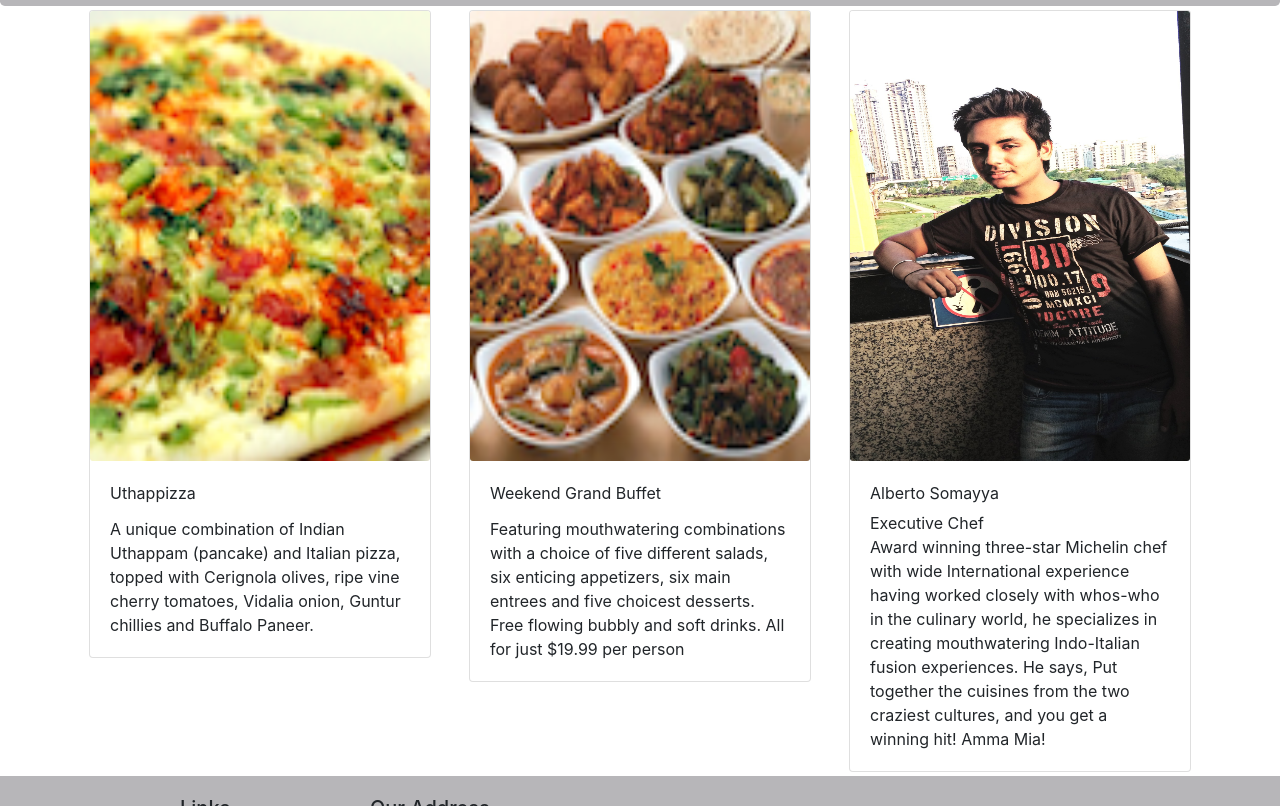
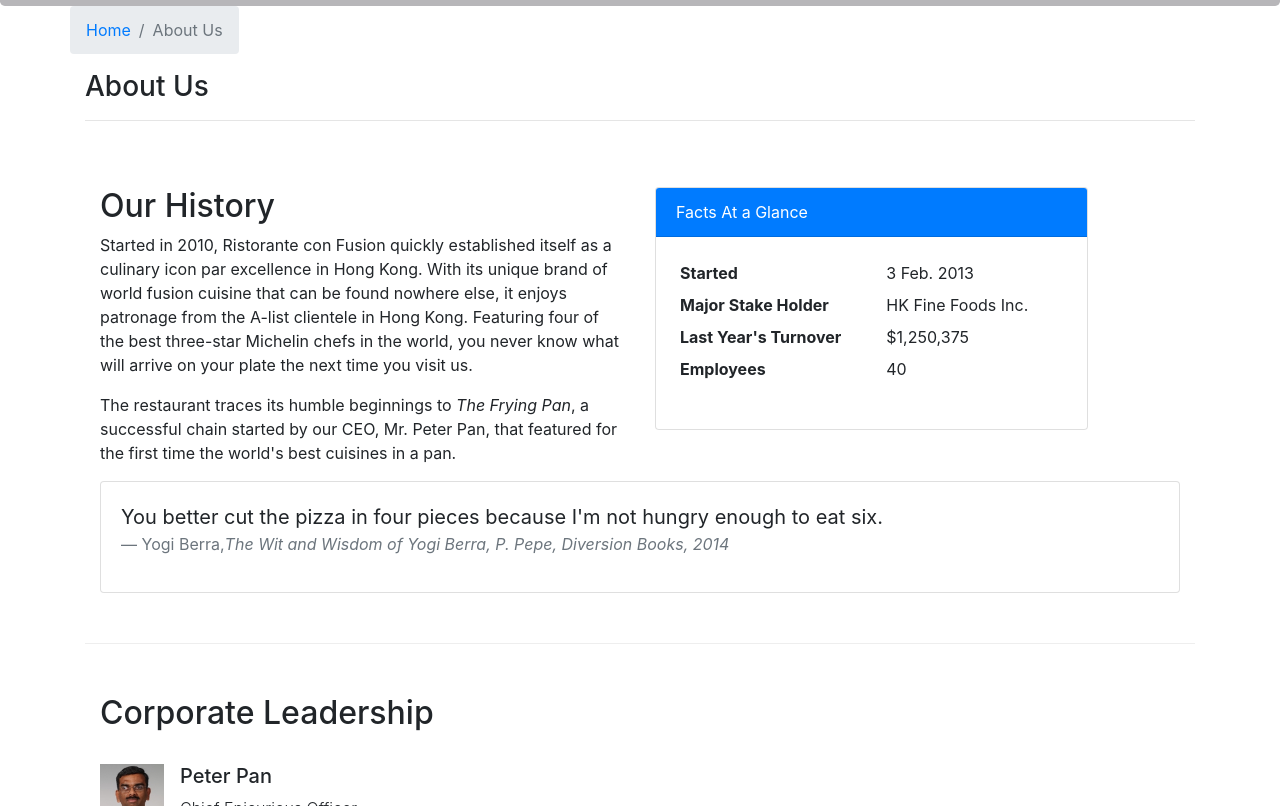
Before and after one commit to hkmr/restaurantApp, a React (Create React App) app: page /about in a window 1280 px wide. Before the commit this address led to /home. Shown: the part 334-1140 px from the top of the page. Built offline with nearby package versions, Linux system fonts and the light colour scheme.

Commit message:
Assignment 2(completed)

```diff
--- a/public/index.html
+++ b/public/index.html
@@ -1,14 +1,12 @@
 <!DOCTYPE html>
 <html lang="en">
+
 <head>
   <meta charset="utf-8" />
   <link rel="icon" href="%PUBLIC_URL%/favicon.ico" />
   <meta name="viewport" content="width=device-width, initial-scale=1" />
   <meta name="theme-color" content="#000000" />
-    <meta
-      name="description"
-      content="Web site created using create-react-app"
-    />
+  <meta name="description" content="Web site created using create-react-app" />
   <link rel="apple-touch-icon" href="%PUBLIC_URL%/logo192.png" />
   <!--
       manifest.json provides metadata used when your web app is installed on a
@@ -24,8 +22,9 @@
       work correctly both with client-side routing and a non-root public URL.
       Learn how to configure a non-root public URL by running `npm run build`.
     -->
-    <title>React App</title>
+  <title>Ristorante Con Fusion</title>
 </head>
+
 <body>
   <noscript>You need to enable JavaScript to run this app.</noscript>
   <div id="root"></div>
@@ -40,4 +39,5 @@
       To create a production bundle, use `npm run build` or `yarn build`.
     -->
 </body>
+
 </html>
--- /dev/null
+++ b/src/components/About.js
@@ -0,0 +1,117 @@
+import React from "react";
+import {
+  Breadcrumb,
+  BreadcrumbItem,
+  Card,
+  CardBody,
+  CardHeader,
+  Media
+} from "reactstrap";
+import { Link } from "react-router-dom";
+
+function RenderLeader(props) {
+  return (
+    <Media as="li" className="mt-4">
+      <img
+        width={64}
+        height={64}
+        className="mr-3"
+        src={props.leader.image}
+        alt={props.leader.name}
+      />
+      <div className="media-body">
+        <h5>{props.leader.name}</h5>
+        <span className="font-weight-light">{props.leader.designation}</span>
+        <p>{props.leader.description}</p>
+      </div>
+    </Media>
+  );
+}
+
+export default function About(props) {
+  const leaders = props.leaders.map(leader => {
+    return <RenderLeader leader={leader} />;
+  });
+
+  return (
+    <div className="container">
+      <div className="row">
+        <Breadcrumb>
+          <BreadcrumbItem>
+            <Link to="/home">Home</Link>
+          </BreadcrumbItem>
+          <BreadcrumbItem active>About Us</BreadcrumbItem>
+        </Breadcrumb>
+        <div className="col-12">
+          <h3>About Us</h3>
+          <hr />
+        </div>
+      </div>
+      <div className="row row-content">
+        <div className="col-12 col-md-6">
+          <h2>Our History</h2>
+          <p>
+            Started in 2010, Ristorante con Fusion quickly established itself as
+            a culinary icon par excellence in Hong Kong. With its unique brand
+            of world fusion cuisine that can be found nowhere else, it enjoys
+            patronage from the A-list clientele in Hong Kong. Featuring four of
+            the best three-star Michelin chefs in the world, you never know what
+            will arrive on your plate the next time you visit us.
+          </p>
+          <p>
+            The restaurant traces its humble beginnings to{" "}
+            <em>The Frying Pan</em>, a successful chain started by our CEO, Mr.
+            Peter Pan, that featured for the first time the world's best
+            cuisines in a pan.
+          </p>
+        </div>
+        <div className="col-12 col-md-5">
+          <Card>
+            <CardHeader className="bg-primary text-white">
+              Facts At a Glance
+            </CardHeader>
+            <CardBody>
+              <dl className="row p-1">
+                <dt className="col-6">Started</dt>
+                <dd className="col-6">3 Feb. 2013</dd>
+                <dt className="col-6">Major Stake Holder</dt>
+                <dd className="col-6">HK Fine Foods Inc.</dd>
+                <dt className="col-6">Last Year's Turnover</dt>
+                <dd className="col-6">$1,250,375</dd>
+                <dt className="col-6">Employees</dt>
+                <dd className="col-6">40</dd>
+              </dl>
+            </CardBody>
+          </Card>
+        </div>
+        <div className="col-12">
+          <Card>
+            <CardBody className="bg-faded">
+              <blockquote className="blockquote">
+                <p className="mb-0">
+                  You better cut the pizza in four pieces because I'm not hungry
+                  enough to eat six.
+                </p>
+                <footer className="blockquote-footer">
+                  Yogi Berra,
+                  <cite title="Source Title">
+                    The Wit and Wisdom of Yogi Berra, P. Pepe, Diversion Books,
+                    2014
+                  </cite>
+                </footer>
+              </blockquote>
+            </CardBody>
+          </Card>
+        </div>
+      </div>
+      <div className="row row-content">
+        <div className="col-12">
+          <h2>Corporate Leadership</h2>
+        </div>
+        <div className="col-12">
+          <ul className="list-unstyled">{leaders}</ul>
+        </div>
+      </div>
+    </div>
+  );
+}
--- a/src/components/Contact.js
+++ b/src/components/Contact.js
@@ -1,6 +1,7 @@
 import React from "react";
 
 function Contact(props) {
+  console.log("Contact");
   return (
     <div className="container">
       <div className="row row-content">
--- a/src/components/DishDetail.js
+++ b/src/components/DishDetail.js
@@ -8,8 +8,11 @@
   ListGroup,
   ListGroupItem,
   ListGroupItemHeading,
-  ListGroupItemText
+  ListGroupItemText,
+  Breadcrumb,
+  BreadcrumbItem
 } from "reactstrap";
+import { Link } from "react-router-dom";
 
 function renderComments(comments) {
   return comments.map(comment => {
@@ -30,6 +33,7 @@
 }
 
 export default function DishDetail(props) {
+  console.log("Dish Detail");
   const dish = props.dish;
 
   if (dish === null) {
@@ -38,7 +42,21 @@
 
   return (
     <div className="container">
+      <Breadcrumb>
+        <BreadcrumbItem>
+          <Link to="/home">Home</Link>
+        </BreadcrumbItem>
+        <BreadcrumbItem>
+          <Link to={"/menu"}>Menu</Link>
+        </BreadcrumbItem>
+        <BreadcrumbItem active>{props.dish.name}</BreadcrumbItem>
+      </Breadcrumb>
       <hr />
+      <div className="row m-1">
+        <div className="col-md-5">
+          <h2>{props.dish.name}</h2>
+        </div>
+      </div>
       <div className="row m-1">
         <div className="col-md-5">
           <Card>
@@ -51,7 +69,7 @@
         </div>
         <div className="col-md-5">
           <h1 className="display-3">Comments</h1>
-          <ListGroup flush>{renderComments(props.dish.comments)}</ListGroup>
+          <ListGroup flush>{renderComments(props.comments)}</ListGroup>
         </div>
       </div>
     </div>
--- a/src/components/Footer.js
+++ b/src/components/Footer.js
@@ -2,6 +2,7 @@
 import { Link } from "react-router-dom";
 
 export default function Footer() {
+  console.log("Footer");
   return (
     <div className="footer">
       <div className="container">
@@ -19,7 +20,7 @@
                 <Link to="/menu">Menu</Link>
               </li>
               <li>
-                <Link to="/contactus">Contact Us</Link>
+                <Link to="/contact">Contact Us</Link>
               </li>
             </ul>
           </div>
--- a/src/components/Header.js
+++ b/src/components/Header.js
@@ -25,6 +25,7 @@
   };
 
   render() {
+    console.log("Header");
     return (
       <div>
         <Navbar className="navbar-dark" expand="md">
--- a/src/components/Home.js
+++ b/src/components/Home.js
@@ -24,6 +24,7 @@
 }
 
 function Home(props) {
+  console.log("Home");
   return (
     <div className="container">
       <div className="row align-items-start">
--- a/src/components/MainComponent.js
+++ b/src/components/MainComponent.js
@@ -5,6 +5,7 @@
 import Menu from "./Menu.js";
 import DishDetail from "./DishDetail";
 import Contact from "./Contact";
+import About from "./About";
 import { Switch, Route, Redirect } from "react-router-dom";
 import { DISHES } from "../shared/dishes.js";
 import { COMMENTS } from "../shared/comments";
@@ -39,6 +40,22 @@
         />
       );
     };
+
+    const DishId = ({ match }) => {
+      return (
+        <DishDetail
+          dish={
+            this.state.dishes.filter(
+              dish => dish.id === parseInt(match.params.dishid, 10)
+            )[0]
+          }
+          comments={this.state.comments.filter(
+            comment => comment.dishId === parseInt(match.params.dishid, 10)
+          )}
+        />
+      );
+    };
+
     return (
       <div>
         <Header />
@@ -55,9 +72,14 @@
             )}
           />
           <Route exact path="/contact" component={Contact} />
+          <Route
+            exact
+            path="/about"
+            component={() => <About leaders={this.state.leaders} />}
+          />
+          <Route path="/menu/:dishid" component={DishId} />
           <Redirect to="/home" />
         </Switch>
-        <DishDetail dish={this.state.selectedDish} />
         <Footer />
       </div>
     );
--- a/src/components/Menu.js
+++ b/src/components/Menu.js
@@ -1,17 +1,28 @@
 import React, { Component } from "react";
-import { Card, CardImg, CardImgOverlay, CardTitle } from "reactstrap";
+import {
+  Card,
+  CardImg,
+  CardImgOverlay,
+  CardTitle,
+  Breadcrumb,
+  BreadcrumbItem
+} from "reactstrap";
+import { Link } from "react-router-dom";
 
 class Menu extends Component {
   render() {
+    console.log("Menu");
     const menu = this.props.dishes.map(dish => {
       console.log(dish.name);
       return (
         <div className="col-12 col-md-5 m-1">
-          <Card onClick={() => this.props.onClick(dish)} key={dish.id}>
-            <CardImg width="100%" src={dish.image} alt={dish.name} />
-            <CardImgOverlay>
-              <CardTitle>{dish.name}</CardTitle>
-            </CardImgOverlay>
+          <Card key={dish.id}>
+            <Link to={`/menu/${dish.id}`}>
+              <CardImg width="100%" src={dish.image} alt={dish.name} />
+              <CardImgOverlay>
+                <CardTitle>{dish.name}</CardTitle>
+              </CardImgOverlay>
+            </Link>
           </Card>
         </div>
       );
@@ -19,6 +30,18 @@
 
     return (
       <div className="container">
+        <div className="row">
+          <Breadcrumb>
+            <BreadcrumbItem>
+              <Link to="/home">Home </Link>
+            </BreadcrumbItem>
+            <BreadcrumbItem active>Menu</BreadcrumbItem>
+          </Breadcrumb>
+          <div className="col-12">
+            <h3>Menu</h3>
+            <hr />
+          </div>
+        </div>
         <div className="row">{menu}</div>
       </div>
     );
--- a/src/shared/leaders.js
+++ b/src/shared/leaders.js
@@ -32,7 +32,7 @@
   {
     id: 3,
     name: "Alberto Somayya",
-    image: "/assets/images/harsh.jpg",
+    image: "/assets/images/alberto.png",
     designation: "Executive Chef",
     abbr: "EC",
     featured: true,
```
Lines whose indentation alone changed are shown as unchanged.
